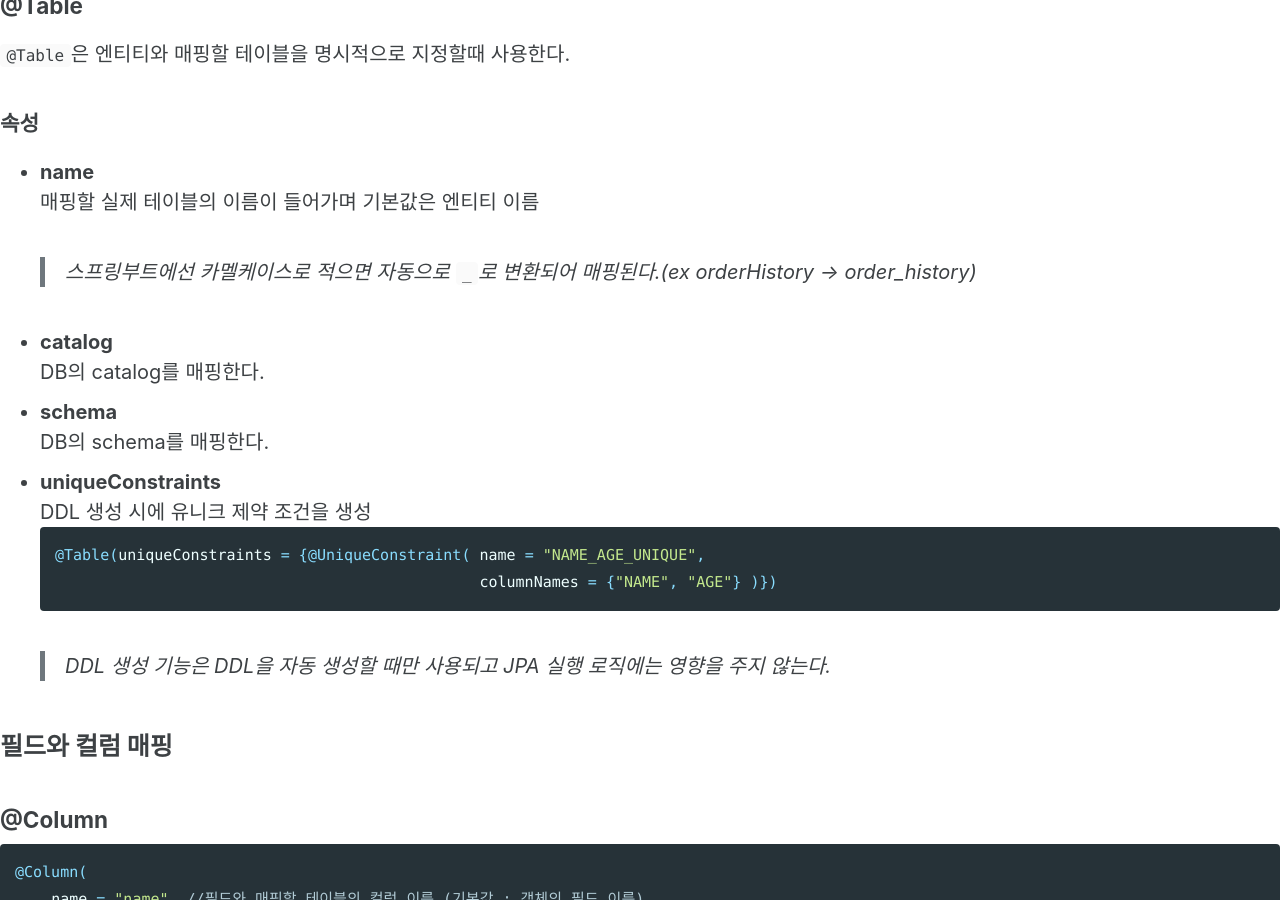
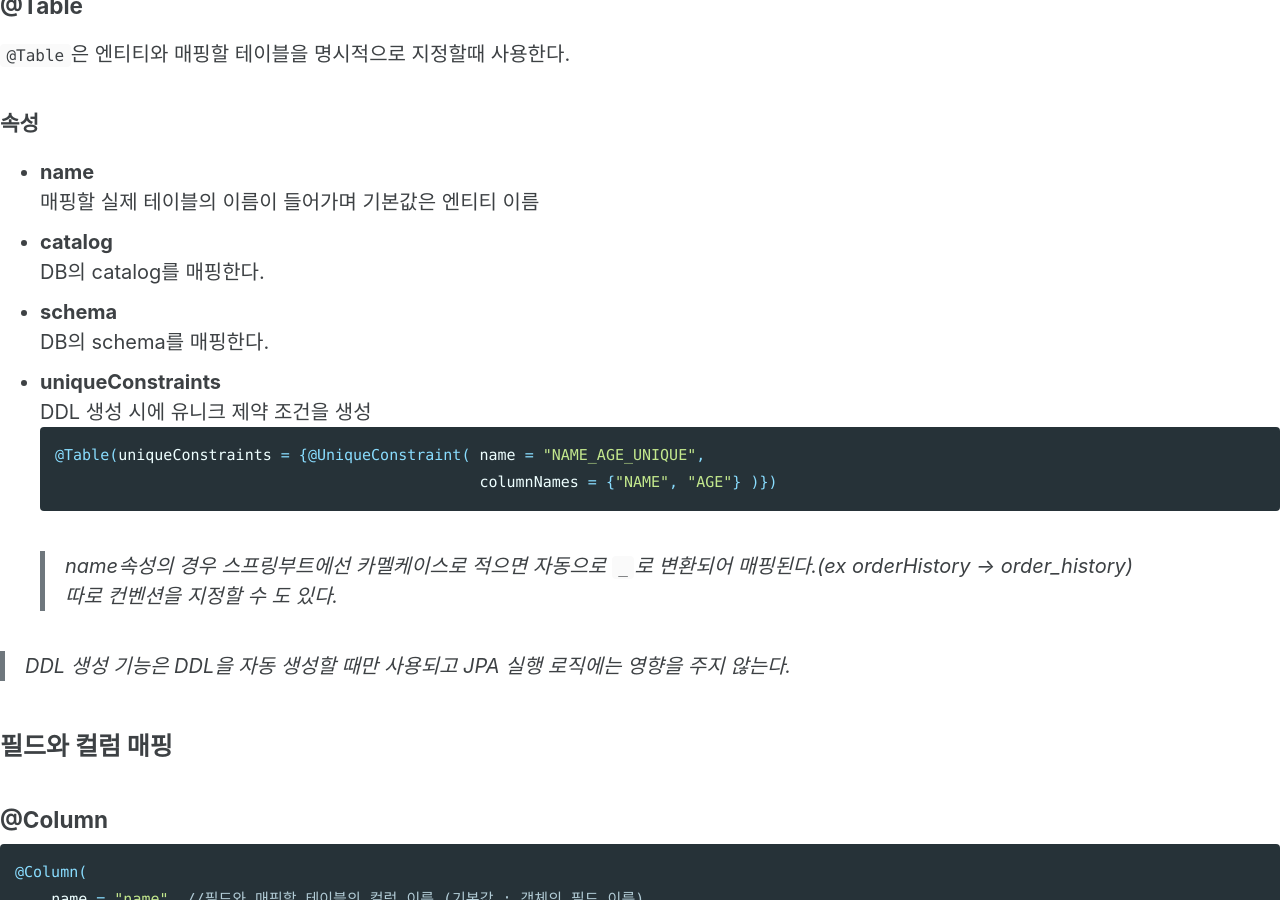
Before and after one commit to maenguin/maenguin.github.io, a Jekyll site: the page built from private/2020-12-31-jpa-basic.md, in a window 1280 px wide and 900 px high, scrolled down 7781 px. Built offline with Jekyll 4.4.1, drawn with Linux system fonts in a browser that asks for light colours; cached includes are drawn as plain includes; our own code applies the rules of GitHub Pages for plain Markdown files.

Commit message:
Update 2020-12-31-jpa-basic.md

````diff
--- a/private/2020-12-31-jpa-basic.md
+++ b/private/2020-12-31-jpa-basic.md
@@ -270,6 +269,9 @@ final 클래스, enum, interface, inner 클래스에는 사용 불가.
   @Table(uniqueConstraints = {@UniqueConstraint( name = "NAME_AGE_UNIQUE",
                                                  columnNames = {"NAME", "AGE"} )})
   ```
+> name속성의 경우 스프링부트에선 카멜케이스로 적으면 자동으로 `_`로 변환되어 매핑된다.(ex orderHistory -> order_history)
+따로 컨벤션을 지정할 수 도 있다.
+
 > DDL 생성 기능은 DDL을 자동 생성할 때만 사용되고 JPA 실행 로직에는 영향을 주지 않는다.
 
 ## 필드와 컬럼 매핑
````
Also changed, not shown: other parts of private/2020-12-31-jpa-basic.md (+0 -1 lines).
